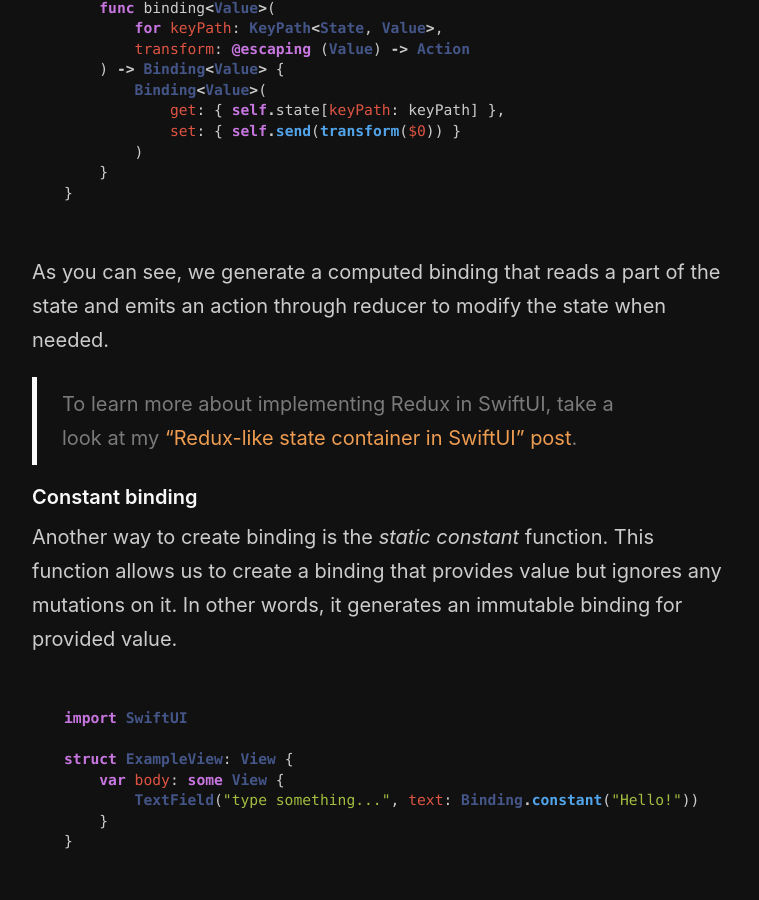
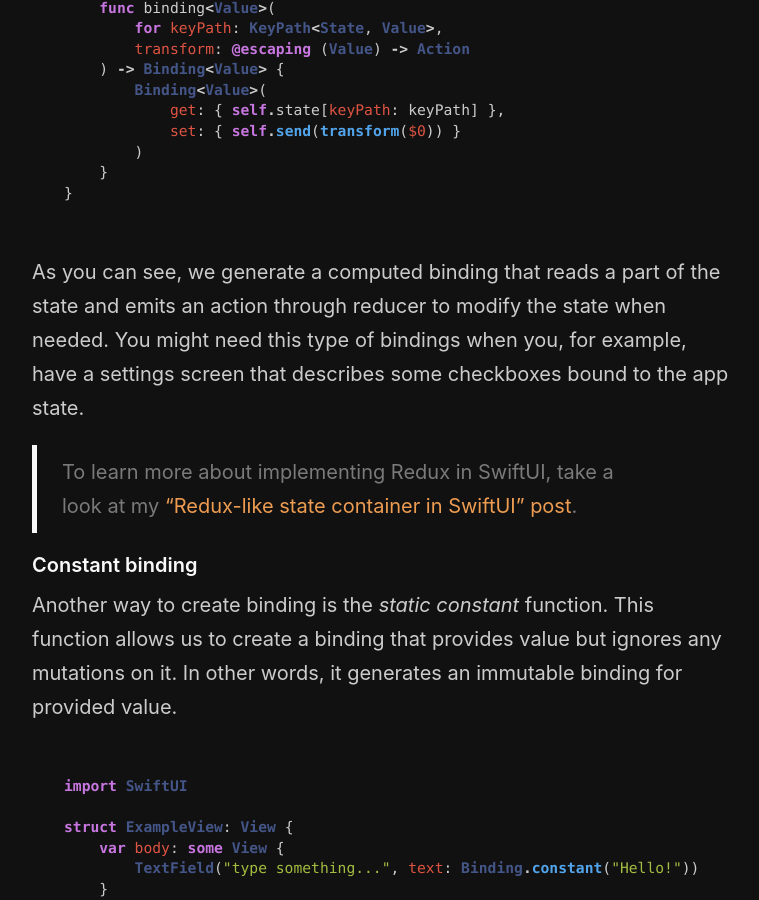
Before and after one commit to mecid/mecid.github.io, a Jekyll site: the page built from _posts/2020-04-08-binding-in-swiftui.md, in a window 1280 px wide and 900 px high, scrolled down 4570 px. Shown: the whole window, without its empty margins (258-1017 px from the left). Built offline with Jekyll 4.4.1, drawn with Linux system fonts in a browser that asks for light colours.

Commit message:
Update 2020-04-08-binding-in-swiftui.md

````diff
--- a/_posts/2020-04-08-binding-in-swiftui.md
+++ b/_posts/2020-04-08-binding-in-swiftui.md
@@ -146,7 +146,7 @@ extension Store {
 }
 ```
 
-As you can see, we generate a computed binding that reads a part of the state and emits an action through reducer to modify the state when needed.
+As you can see, we generate a computed binding that reads a part of the state and emits an action through reducer to modify the state when needed. You might need this type of bindings when you, for example, have a settings screen that describes some checkboxes bound to the app state.
 
 > To learn more about implementing Redux in SwiftUI, take a look at my ["Redux-like state container in SwiftUI" post](/2019/09/18/redux-like-state-container-in-swiftui/).
 
````
